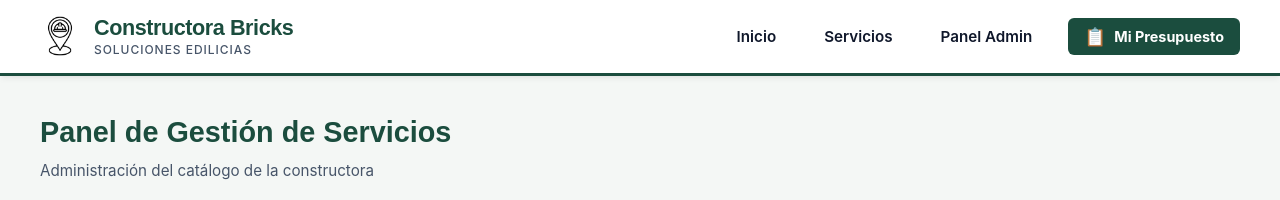
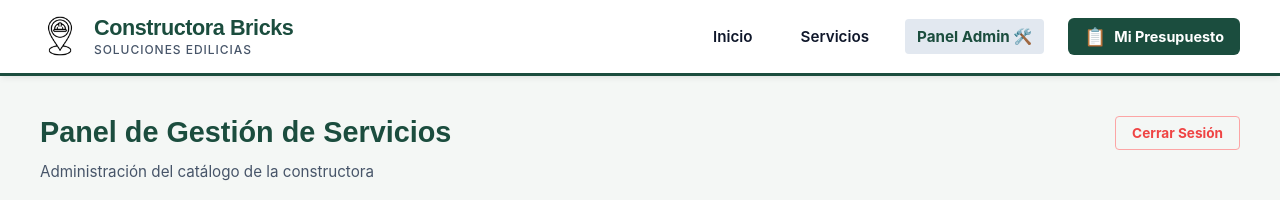
Before and after one commit to ejalvarezg/constructora-appreact, a React (Vite) app: page /gestion in a window 1280 px wide. Shown: the top 200 px of the page. Built offline with nearby package versions, Linux system fonts and the light colour scheme; no server answers; the database is empty; sample sign-in values are in the browser's storage.

Commit message:
Logout y link condicional en navbar

```diff
--- a/src/componentes/Navbar/Navbar.jsx
+++ b/src/componentes/Navbar/Navbar.jsx
@@ -2,11 +2,15 @@
 import React, { useState, useContext } from 'react';
 import { Link } from 'react-router-dom';
 import { CartContext } from '../../context/CartContext';
+import { AuthContext } from '../../context/AuthContext';
 import styles from './Navbar.module.css';
 
 export function Navbar() {
     // Acceso al contexto para obtener el estado del carrito
     const { serviciosSeleccionados } = useContext(CartContext);
+
+    // Usuario actual
+    const { usuario } = useContext(AuthContext);
 
     // Estado para controlar la visibilidad del menú colapsable en móviles
     const [menuAbierto, setMenuAbierto] = useState(false);
@@ -41,11 +45,21 @@ export function Navbar() {
                 </li>
 
                 {/* Panel de gestión */}
-                <li>
-                    <Link to="/gestion" className={styles.enlace} onClick={() => setMenuAbierto(false)}>
-                        Panel Admin
-                    </Link>
-                </li>
+                {usuario ? (
+                    // Usuario logueado: accede al panel de gestión
+                    <li>
+                        <Link to="/gestion" className={styles.enlaceAdminActivo} onClick={() => setMenuAbierto(false)}>
+                            Panel Admin 🛠️
+                        </Link>
+                    </li>
+                ) : (
+                    // Usuario no logueado: acceso al login
+                    <li>
+                        <Link to="/login" className={styles.enlaceLoginDiscreto} onClick={() => setMenuAbierto(false)}>
+                            Ingresar
+                        </Link>
+                    </li>
+                )}
 
                 {/* Mi Presupuesto */}
                 <li>
--- a/src/componentes/Navbar/Navbar.module.css
+++ b/src/componentes/Navbar/Navbar.module.css
@@ -31,6 +31,31 @@
 .enlace:hover {
   color: var(--color-primary);
   background-color: var(--bg-primary);
+}
+
+.enlaceLoginDiscreto {
+  text-decoration: none;
+  font-family: var(--font-body);
+  font-size: 0.85rem;
+  font-weight: 500;
+  color: var(--text-muted);
+  padding: 8px 12px;
+  transition: color 0.2s ease;
+}
+
+.enlaceLoginDiscreto:hover {
+  color: var(--color-primary);
+}
+
+.enlaceAdminActivo {
+  text-decoration: none;
+  font-family: var(--font-body);
+  font-size: 0.95rem;
+  font-weight: 700;
+  color: var(--color-primary);
+  background-color: #e2e8f0;
+  padding: 8px 12px;
+  border-radius: 4px;
 }
 
 /* Botón de carrito */
--- a/src/paginas/Gestion/Gestion.jsx
+++ b/src/paginas/Gestion/Gestion.jsx
@@ -1,7 +1,9 @@
 // src/paginas/Gestion/Gestion.jsx
-import React, { useState, useEffect } from 'react';
+import React, { useState, useEffect, useContext } from 'react';
 import { collection, getDocs, doc, deleteDoc } from 'firebase/firestore';
 import { db } from '../../firebase/config';
+import { useNavigate } from 'react-router-dom';
+import { AuthContext } from '../../context/AuthContext';
 
 import { FormularioServicio } from '../../componentes/FormularioServicio/FormularioServicio';
 
@@ -14,6 +16,9 @@ export function Gestion() {
     // Estados para controlar la visibilidad del formulario y el servicio a editar
     const [mostrarFormulario, setMostrarFormulario] = useState(false);
     const [servicioAEditar, setServicioAEditar] = useState(null);
+
+    const { logout } = useContext(AuthContext);
+    const navigate = useNavigate();
 
     // Función para leer los datos de Firebase (Read)
     const cargarServicios = () => {
@@ -56,6 +61,17 @@ export function Gestion() {
 
     // Funciones para botones del formulario
 
+    // Función para cerrar sesión y redirigir a Inicio
+    const handleLogout = async () => {
+        try {
+            await logout();
+            navigate('/'); // Redirección inmediata a Inicio tras desconectar
+        } catch (error) {
+            console.error("Error al cerrar sesión:", error);
+            alert("No se pudo cerrar la sesión correctamente.");
+        }
+    };
+
     // Nuevo servicio
     const handleNuevoServicio = () => {
         setServicioAEditar(null);
@@ -83,7 +99,12 @@ export function Gestion() {
     return (
         <div className={styles.contenedorGestion}>
             <div className={styles.cabecera}>
-                <h2 className={styles.titulo}>Panel de Gestión de Servicios</h2>
+                <div className={styles.filaTitulo}>
+                    <h2 className={styles.titulo}>Panel de Gestión de Servicios</h2>
+                    <button className={styles.botonLogout} onClick={handleLogout}>
+                        Cerrar Sesión
+                    </button>
+                </div>
                 <p className={styles.subtitulo}>Administración del catálogo de la constructora</p>
 
                 {/* Abre el formulario vacío (solo si no está abierto ya) */}
--- a/src/paginas/Gestion/Gestion.module.css
+++ b/src/paginas/Gestion/Gestion.module.css
@@ -111,7 +111,8 @@
   gap: 8px;
 }
 
-.botonEditar, .botonEliminar {
+.botonEditar,
+.botonEliminar {
   border: 1px solid transparent;
   padding: 6px 12px;
   border-radius: 4px;
@@ -141,3 +142,28 @@
   color: var(--text-muted);
   padding: 40px;
 }
+
+.filaTitulo {
+  width: 100%;
+  display: flex;
+  justify-content: space-between;
+  align-items: center;
+  gap: 16px;
+}
+
+.botonLogout {
+  background-color: transparent;
+  color: #ef4444;
+  border: 1px solid #fca5a5;
+  padding: 8px 16px;
+  font-family: var(--font-body);
+  font-size: 0.85rem;
+  font-weight: 700;
+  border-radius: 4px;
+  cursor: pointer;
+  transition: background-color 0.2s ease;
+}
+
+.botonLogout:hover {
+  background-color: #fef2f2;
+}
```
Lines whose indentation alone changed are shown as unchanged.
